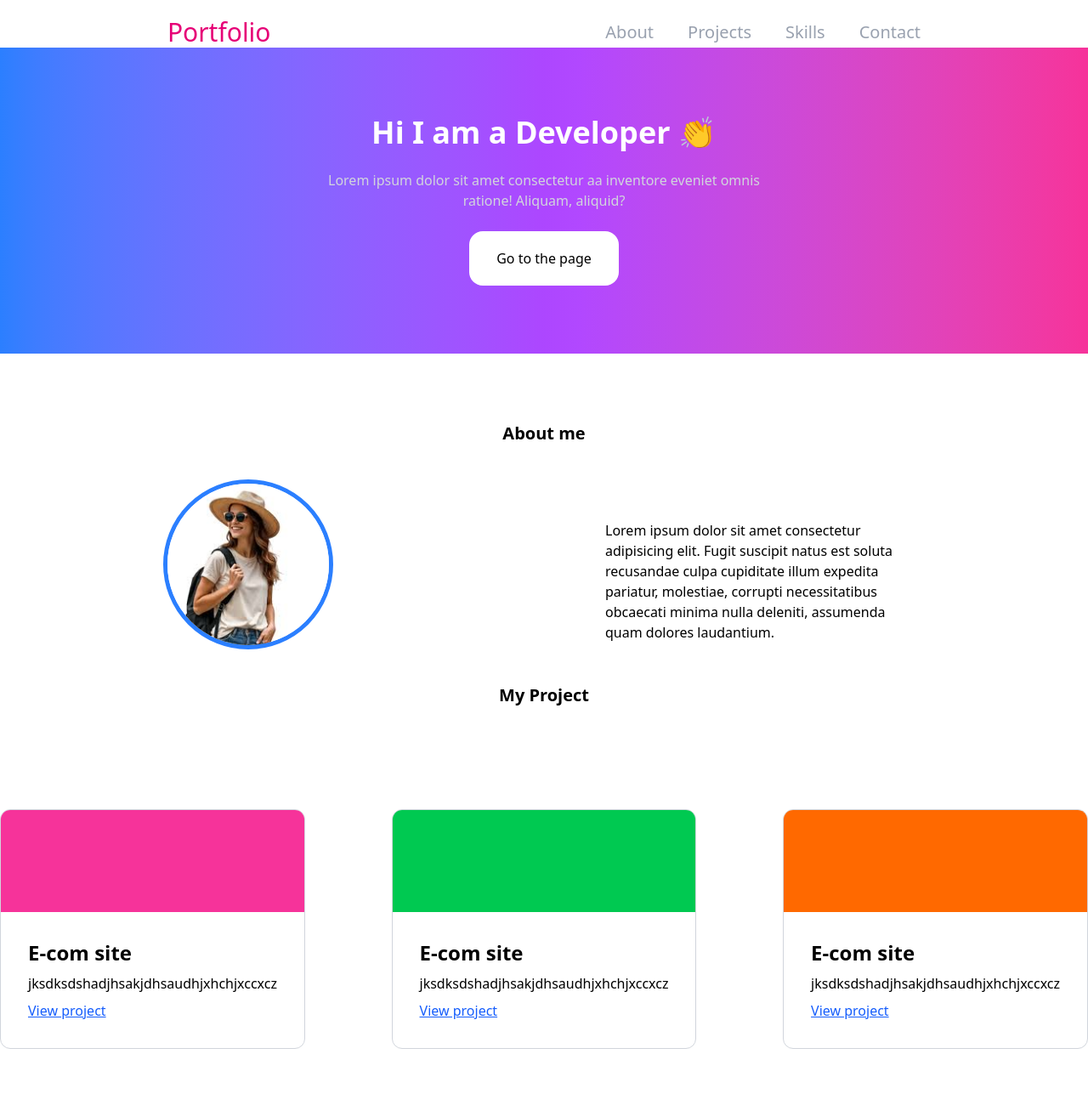
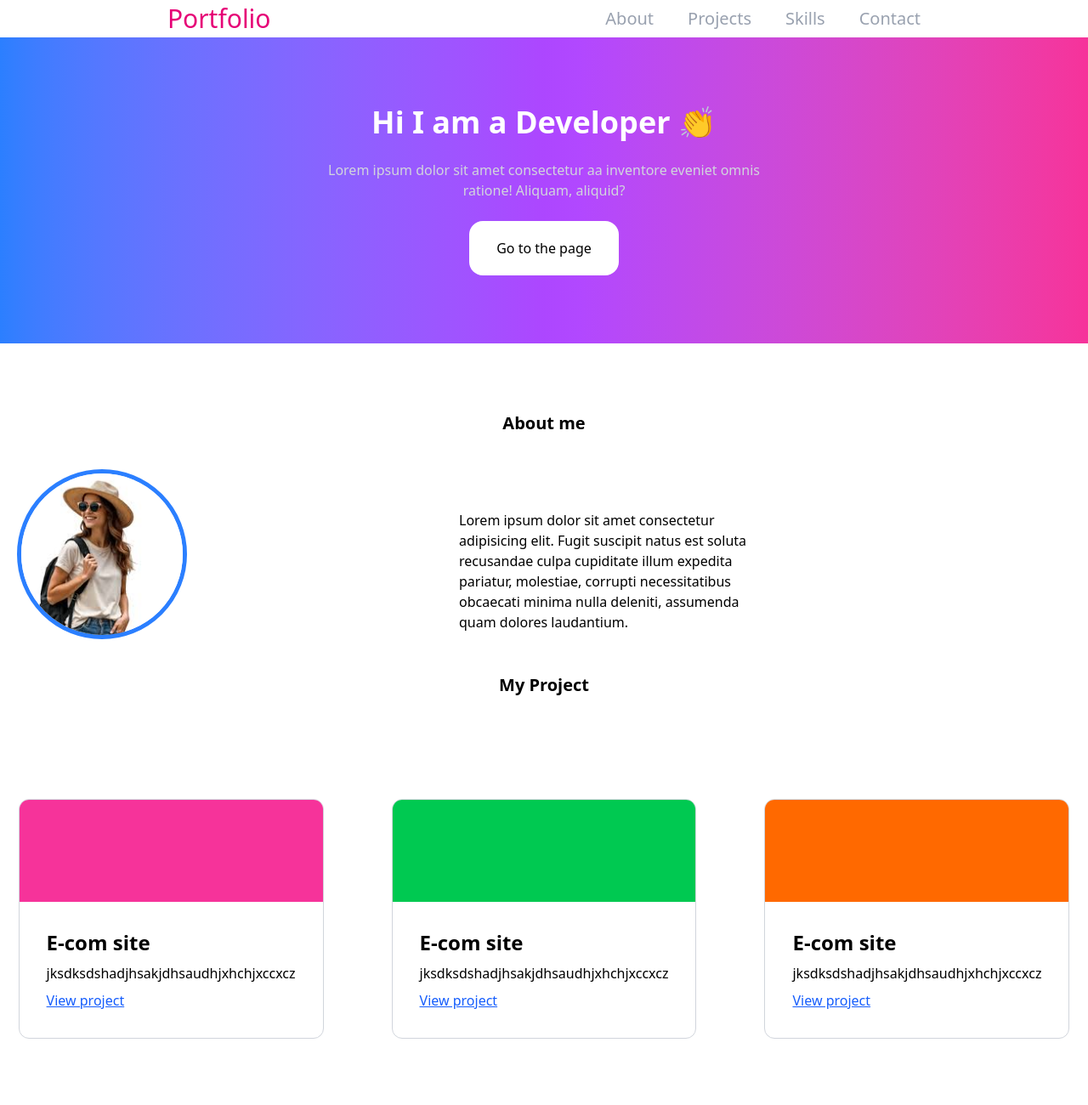
Before and after one commit to AbdurRahmanjeejejeje/Tailwind-dashboard, a website: page index.html in a window 1280 px wide. Shown: the top 1300 px of the page at 85% size. Drawn offline with nearby package versions, Linux system fonts and the light colour scheme.

Commit message:
first commit

```diff
--- a/index.html
+++ b/index.html
@@ -19,7 +19,7 @@
 
 <body>
     <!-- Header Section  -->
-    <header class="max-w-full pt-5 flex items-center justify-around">
+    <header class="max-w-full pt-1 pb-1 flex items-center justify-around sticky top-0 bg-white">
 
         <div>
             <h1 class="text-3xl font-medium text-pink-600">Portfolio</h1>
@@ -72,7 +72,7 @@
         <!-- Profile Section  -->
         <section>
             <h1 class="text-xl font-bold text-center pt-20">About me</h1>
-            <div class="flex flex-col md:gap-80 items-center    pl-10 md:pl-0 md:flex-row mt-10 justify-around max-w-4xl mx-auto ">
+            <div class="flex flex-col md:gap-80 items-center ml-5 mr-5    pl-10 md:pl-0 md:flex-row mt-10 justify-around max-w-4xl mx-auto ">
                 <img src="/src/img/download.jpg"
                     class="border-5 border-solid border-blue-500 rounded-full w-50 h-50  object-cover" alt="">
                 <p class=" overflow-hidden pt-10">Lorem ipsum dolor sit amet consectetur adipisicing elit. Fugit suscipit natus est soluta
@@ -86,7 +86,7 @@
         <section>
             <h1 class="text-xl font-bold text-center pt-10 pb-10">My Project</h1>
 
-            <div class="flex-col flex lg:flex-row   justify-between  max-w-7xl m-20 lg:mx-auto">
+            <div class="flex-col flex lg:flex-row   justify-center gap-20  max-w-7xl m-20 lg:mx-auto">
                 <div class=" overflow-hidden border mb-10 border-solid border-gray-300 rounded-xl">
                     <div class="h-30 bg-pink-500"></div>
                     <div class="space-y-2 p-8">
@@ -149,7 +149,7 @@
     </main>
 
     <!-- Footer section  -->
-    <footer class="text-center bg-gray-800 mx-20 mt-10 p-5 mb-20 ">
+    <footer class="text-center bg-gray-800  mt-10 p-5 mb-20 ">
         <h1 class="text-white">@025 text decoration here to change something</h1>
     </footer>
 
```
Also changed, not shown: src/output.css.
